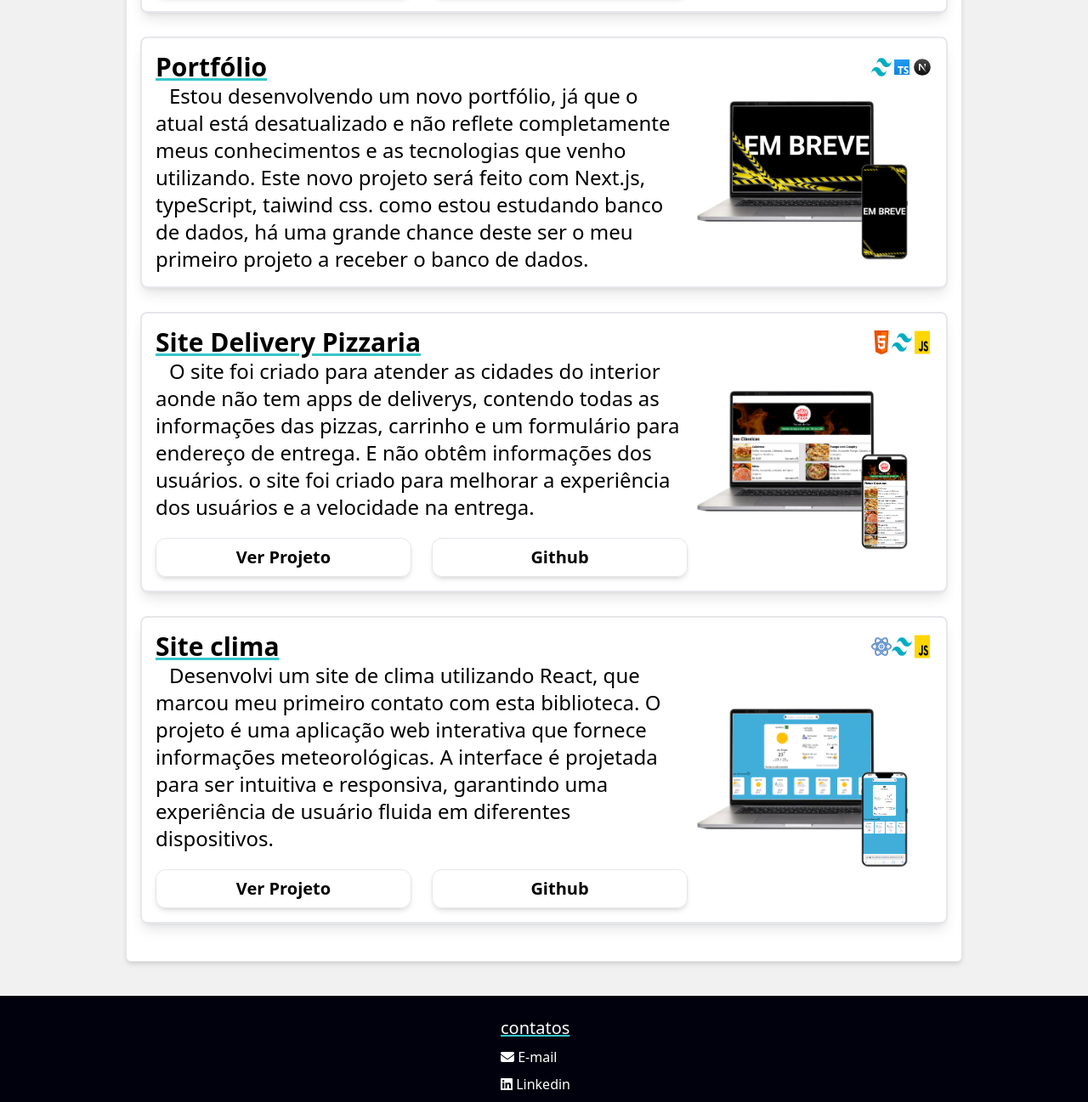
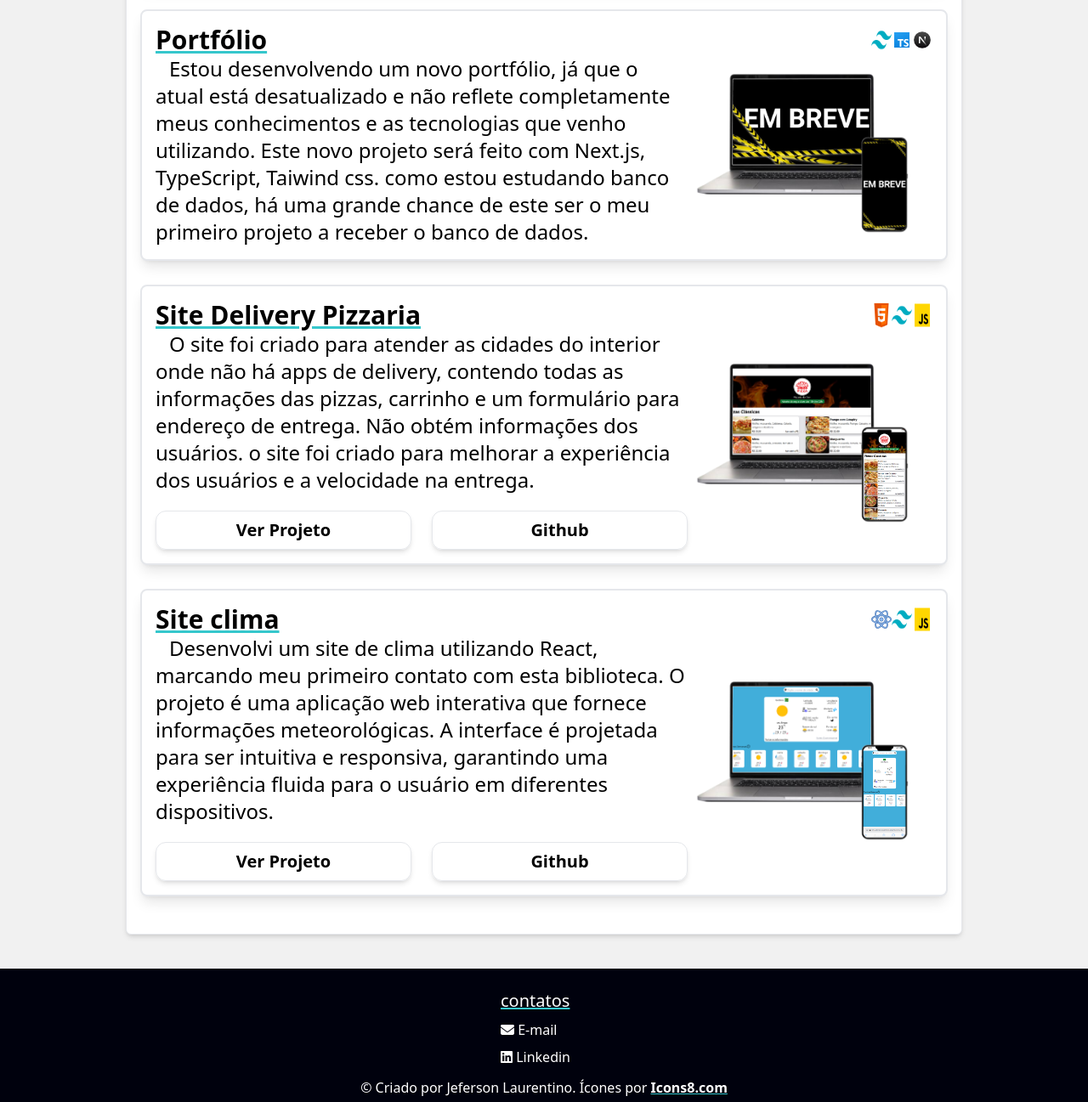
Before and after one commit to jefersonlaurentino/Portfolio, a website with bundled scripts: page index.html in a window 1280 px wide. Shown: the part 2154-3451 px from the top of the page at 85% size. Built offline with nearby package versions, Linux system fonts and the light colour scheme.

Commit message:
improvements

```diff
--- a/index.html
+++ b/index.html
@@ -48,7 +48,7 @@
                 <div class="sm:hidden flex justify-center ">
                     <img src="./src/img/Eu.png" class="w-1/2 rounded-full overflow-hidden" alt="">
                 </div>
-                <p class="px-4 mt-2 indent-5 md:text-2xl relative before:content-[''] before:absolute before:w-[2px] before:h-full before:bg-azulCiano before:left-1">Minha jornada profissional começou no mundo da mecânica, onde atuei como mecânico autônomo por 2 anos. Atualmente, estou estudando para me tornar um desenvolvedor front-end. Estudo de forma autodidata a quase 2 anos e Participo do programa de capacitação da <a href="https://www.oracle.com/br" target="_blank" rel="noopener noreferrer" class="underline decoration-azulCiano font-semibold">Oracle</a>, O <a href="https://www.oracle.com/br/education/oracle-next-education" target="_blank" rel="noopener noreferrer" class="underline decoration-azulCiano font-semibold">"Oracle ONE"</a> que inclui cursos desenvolvidos em colaboração com a <a href="https://www.alura.com.br/" target="_blank" rel="noopener noreferrer" class="underline decoration-azulCiano font-semibold">Alura</a>.
+                <p class="px-4 mt-2 indent-5 md:text-2xl relative before:content-[''] before:absolute before:w-[2px] before:h-full before:bg-azulCiano before:left-1">Minha jornada profissional começou no mundo da mecânica, onde atuei como mecânico autônomo por 2 anos. Atualmente, estou estudando para me tornar um desenvolvedor front-end. Estudo de forma autodidata há quase 2 anos e Participo do programa de capacitação da <a href="https://www.oracle.com/br" target="_blank" rel="noopener noreferrer" class="underline decoration-azulCiano font-semibold">Oracle</a>, o <a href="https://www.oracle.com/br/education/oracle-next-education" target="_blank" rel="noopener noreferrer" class="underline decoration-azulCiano font-semibold">"oracle ONE"</a> que inclui cursos desenvolvidos em colaboração com a <a href="https://www.alura.com.br/" target="_blank" rel="noopener noreferrer" class="underline decoration-azulCiano font-semibold">Alura</a>.
                 </p>
             </section>
 
@@ -105,17 +105,9 @@
             </div>
         </div>
         <div>
-
-            <p>&copy;Criado por Jeferson Laurentino. <span>Icons by <a href="https://icons8.com" target="_blank" rel="noopener noreferrer" class="underline decoration-azulCiano font-semibold">Icons8.com</a></span></p>
+            <p>&copy; Criado por Jeferson Laurentino. <span>Ícones por <a href="https://icons8.com" target="_blank" rel="noopener noreferrer" class="underline decoration-azulCiano font-semibold">Icons8.com</a></span></p>
         </div>
     </footer>
-    <!-- se o usuário entra com o link da github abre a janela para redirecionar para a vercel -->
-    <!-- <article id="url_git" class="fixed top-0 left-0 h-full w-full bg-neutral-200 z-50 flex justify-center items-center">
-        <section class="w-10/12 max-w-screen-sm p-2 bg-neutral-50 rounded-md shadow-lg flex flex-col justify-center">
-            <h4 class="text-xl">Oi! Este portfólio será desativado, mas não se preocupe! Você pode acessar a versão mais recente</h4>
-            <button class="portfolio p-2 rounded-md shadow-lg border-2 text-center m-3 bg-blue-500 hover:bg-blue-400 text-xl font-semibold">Ver Portfólio</button>
-        </section>
-    </article> -->
     <script type="module" src="./src/js/scripts.js"></script>
 </body>
 </html>
--- a/src/js/projetos.json
+++ b/src/js/projetos.json
@@ -1,7 +1,7 @@
 [
     {
         "title": "RetroStation",
-        "description": "O RetroStation é um site de compra de jogos do PlayStation 2 para PC, projetado para resgatar a nostalgia dos jogos que marcaram gerações. Desenvolvido com Next.js, TypeScript e Tailwind CSS, foi meu primeiro contato com o Next.js e typeScript, tornando-o um desafio trabalhoso, mas extremamente gratificante. O projeto contem cadastro/login, validação de idade, carrinho de compras, perfil personalizável, carrossel de jogos em destaques, barra de busca e o modo dark-mode. Esse projeto mostra todo o meu conhecimento que adquirido como desenvolvedor.",
+        "description": "O RetroStation é um site de compra de jogos do PlayStation 2 para PC, projetado para resgatar a nostalgia dos jogos que marcaram gerações. Desenvolvido com Next.js, TypeScript e Tailwind CSS, foi meu primeiro contato com o Next.js e typeScript, tornando-o um desafio trabalhoso, mas extremamente gratificante. O projeto contém cadastro/login, validação de idade, carrinho de compras, perfil personalizável, carrossel de jogos em destaque, barra de busca e o modo dark-mode. Esse projeto mostra todo o conhecimento que adquiri como desenvolvedor.",
         "concluded": true,
         "linguagens": ["react","tailwind-css","typescript","next.js"],
         "img_pc": "src/img/telas-projetos/site_retrostation/pc.png",
@@ -11,7 +11,7 @@
     },
     {
         "title": "Portfólio",
-        "description": "Estou desenvolvendo um novo portfólio, já que o atual está desatualizado e não reflete completamente meus conhecimentos e as tecnologias que venho utilizando. Este novo projeto será feito com Next.js, typeScript, taiwind css. como estou estudando banco de dados, há uma grande chance deste ser o meu primeiro projeto a receber o banco de dados.",
+        "description": "Estou desenvolvendo um novo portfólio, já que o atual está desatualizado e não reflete completamente meus conhecimentos e as tecnologias que venho utilizando. Este novo projeto será feito com Next.js, TypeScript, Taiwind css. como estou estudando banco de dados, há uma grande chance de este ser o meu primeiro projeto a receber o banco de dados.",
         "concluded": false,
         "linguagens": ["tailwind-css","typescript","next.js"],
         "img_pc": "",
@@ -21,7 +21,7 @@
     },
     {
         "title": "Site Delivery Pizzaria",
-        "description": "O site foi criado para atender as cidades do interior aonde não tem apps de deliverys, contendo todas as informações das pizzas, carrinho e um formulário para endereço de entrega. E não obtêm informações dos usuários. o site foi criado para melhorar a experiência dos usuários e a velocidade na entrega.",
+        "description": "O site foi criado para atender as cidades do interior onde não há apps de delivery, contendo todas as informações das pizzas, carrinho e um formulário para endereço de entrega. Não obtém informações dos usuários. o site foi criado para melhorar a experiência dos usuários e a velocidade na entrega.",
         "concluded": true,
         "linguagens": ["html","tailwind-css","javascript"],
         "img_pc": "src/img/telas-projetos/site_delivery/pc.png",
@@ -31,7 +31,7 @@
     },
     {
         "title": "Site clima",
-        "description": "Desenvolvi um site de clima utilizando React, que marcou meu primeiro contato com esta biblioteca. O projeto é uma aplicação web interativa que fornece informações meteorológicas.  A interface é projetada para ser intuitiva e responsiva, garantindo uma experiência de usuário fluida em diferentes dispositivos.",
+        "description": "Desenvolvi um site de clima utilizando React, marcando meu primeiro contato com esta biblioteca. O projeto é uma aplicação web interativa que fornece informações meteorológicas.  A interface é projetada para ser intuitiva e responsiva, garantindo uma experiência fluida para o usuário em diferentes dispositivos.",
         "concluded": true,
         "linguagens": ["react","tailwind-css","javascript"],
         "img_pc": "src/img/telas-projetos/site_clima/pc.png",
```
